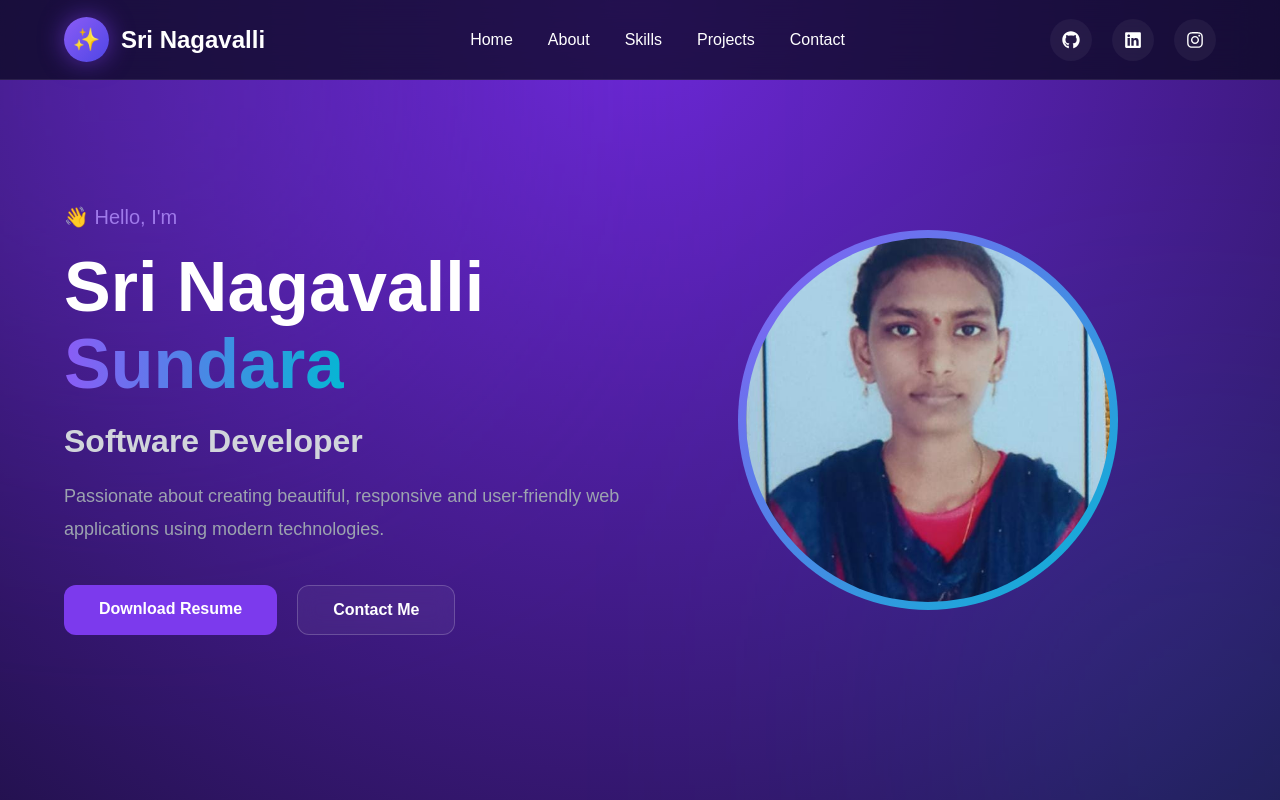
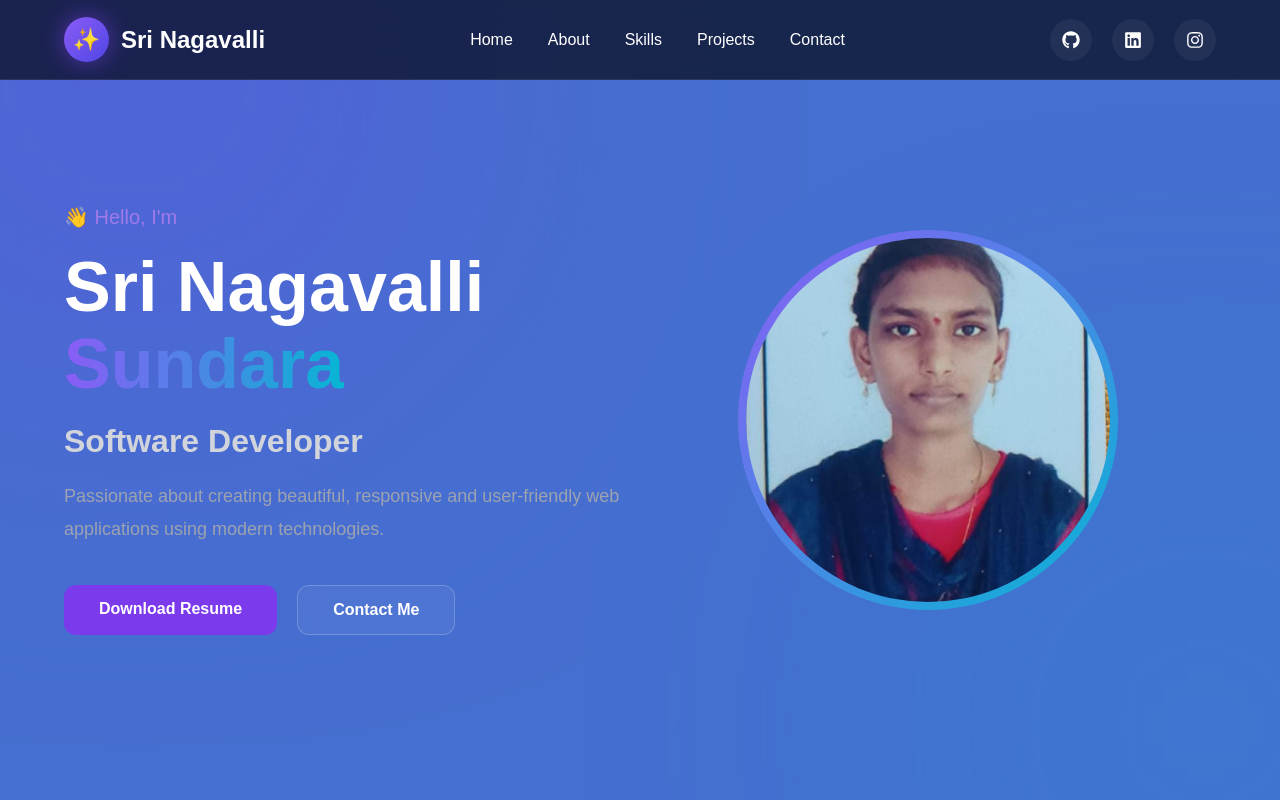
Before and after one commit to Kalyankumarmiriyala77/myportfilo, a React (Vite) app: page / in a window 1280 px wide. Shown: the top 800 px of the page. Built offline with nearby package versions, Linux system fonts and the light colour scheme.

Commit message:
first commit

```diff
--- a/src/App.css
+++ b/src/App.css
@@ -14,10 +14,7 @@ body{
 
     overflow-x:hidden;
 
-    background:
-        radial-gradient(circle at top, #6D28D9 0%, transparent 30%),
-        radial-gradient(circle at bottom right, #2563EB 0%, transparent 30%),
-        #050816;
+   background:#456fd0;
 
     color: white;
 
```
